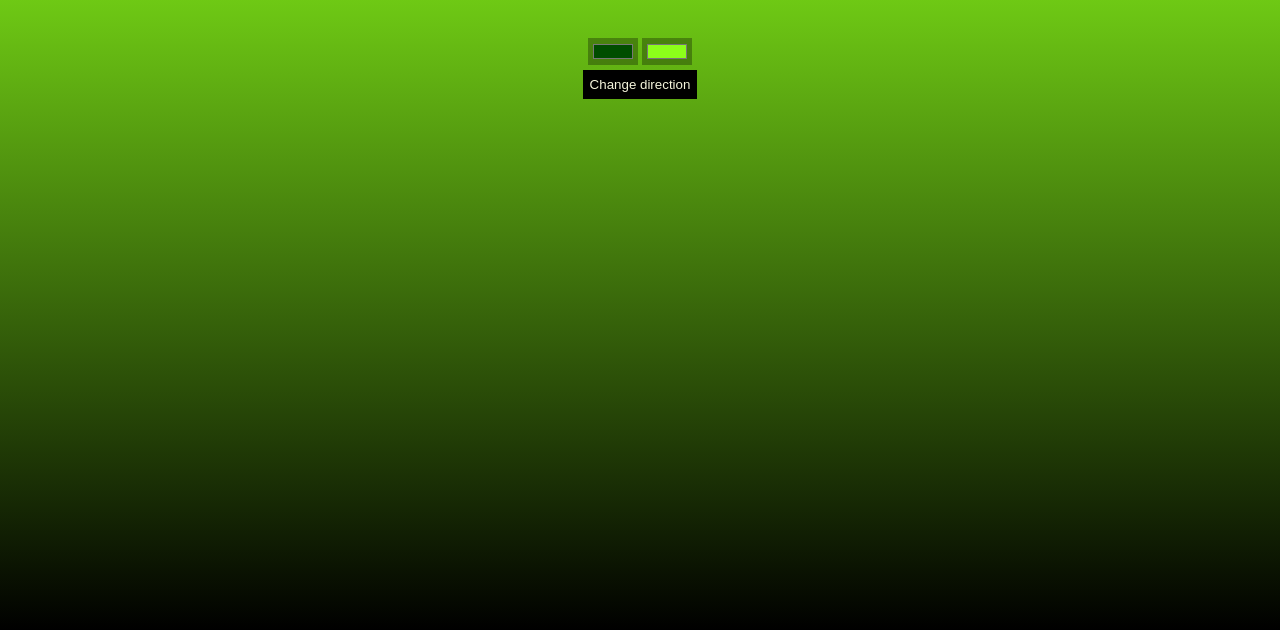
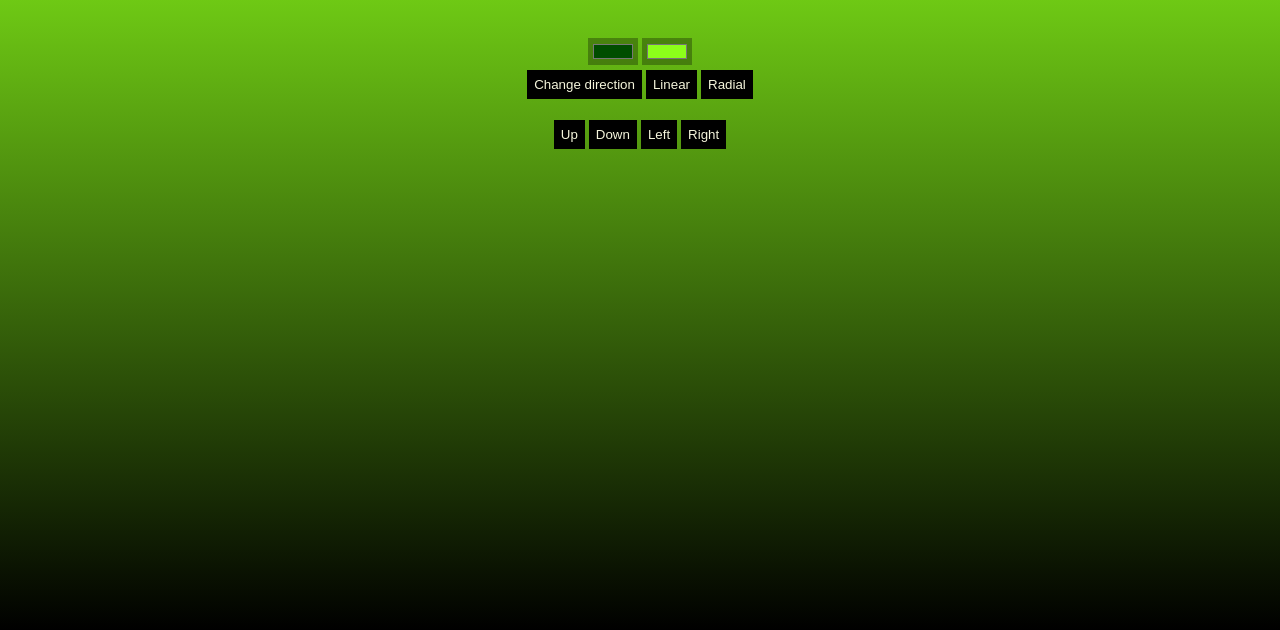
Before and after one commit to AritonV10/gradient-picker, a plain HTML site: page index.html in a window 1280 px wide. Shown: the part 170-800 px from the top of the page. Drawn offline with Linux system fonts and the light colour scheme.

Commit message:
Added move buttons

```diff
--- a/index.html
+++ b/index.html
@@ -4,18 +4,33 @@
 <head>
 	<link rel="stylesheet" type="text/css" href="style/style.css">
 	<link href="https://fonts.googleapis.com/css?family=Amatic+SC" rel="stylesheet">
+	<link rel="stylesheet" href="https://cdnjs.cloudflare.com/ajax/libs/font-awesome/4.7.0/css/font-awesome.min.css">
 </head>
 <body id="bodyId">
 
 	<div id="directionDisplay">
+	</div>
 
+	<div id="shapeDisplay">
 	</div>
 
 	<h1>Gradient background</h1>
 	<input id="color2" type="color" value="#004d00">
 	<input id="color1" type="color" value="#8cff1a"><br>
-	<button id="direction" value="left">Change direction</button> <br>
+	<button id="direction" value="left">Change direction</button>
+	<button id="changeLinear" value="left">Linear</button>
+	<button id="changeRadial" >Radial</button>
+
+	<br>
 	<h2></h2>
+
+	<div id="Arrows">
+		<button id="up"> Up</button>
+		<button id="down"> Down</button>
+		<button id="left"> Left</button>
+		<button id="right"> Right</button>
+	</div>
+
 	<script type="text/javascript" src="js/color.js"></script>
 </body>
 </html>
```
